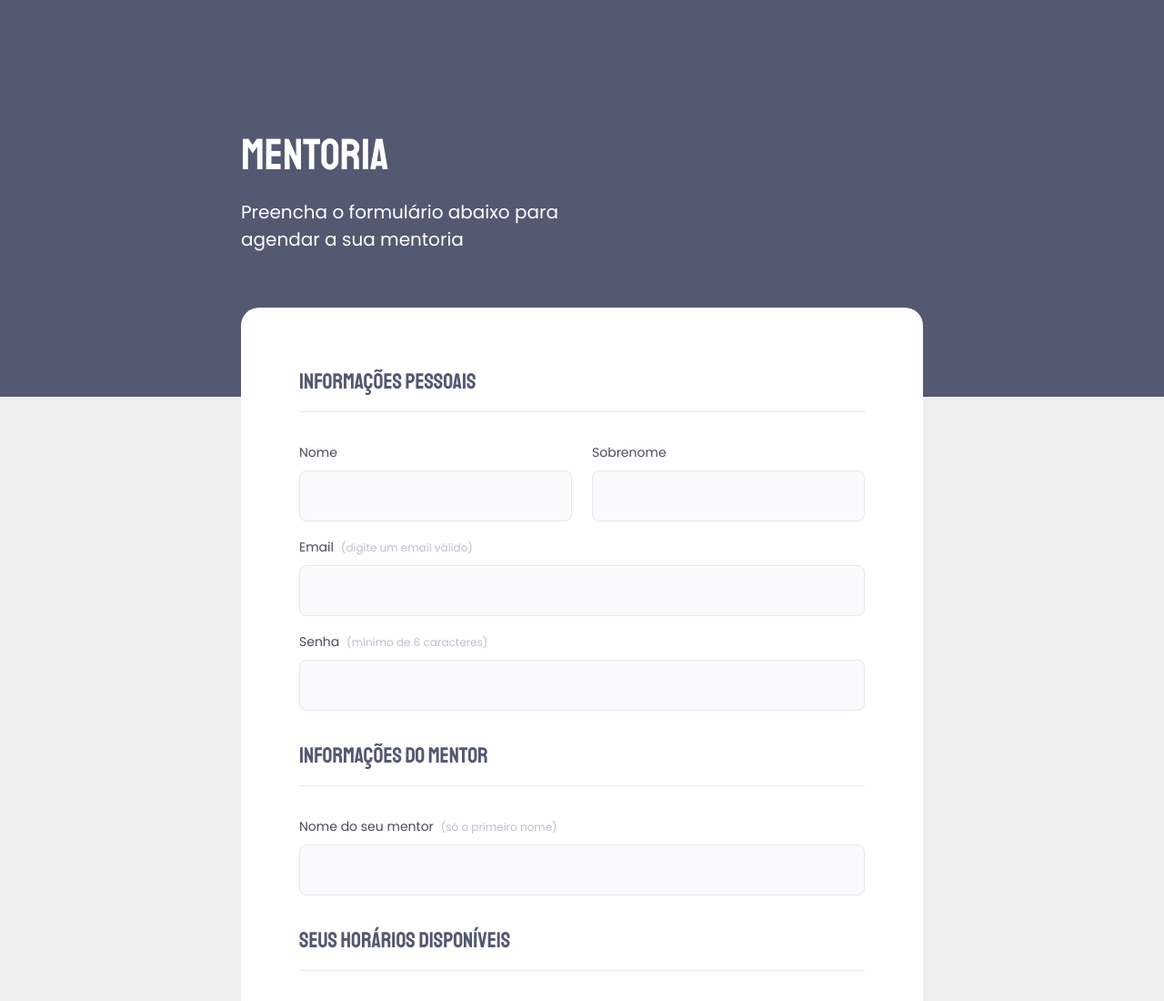
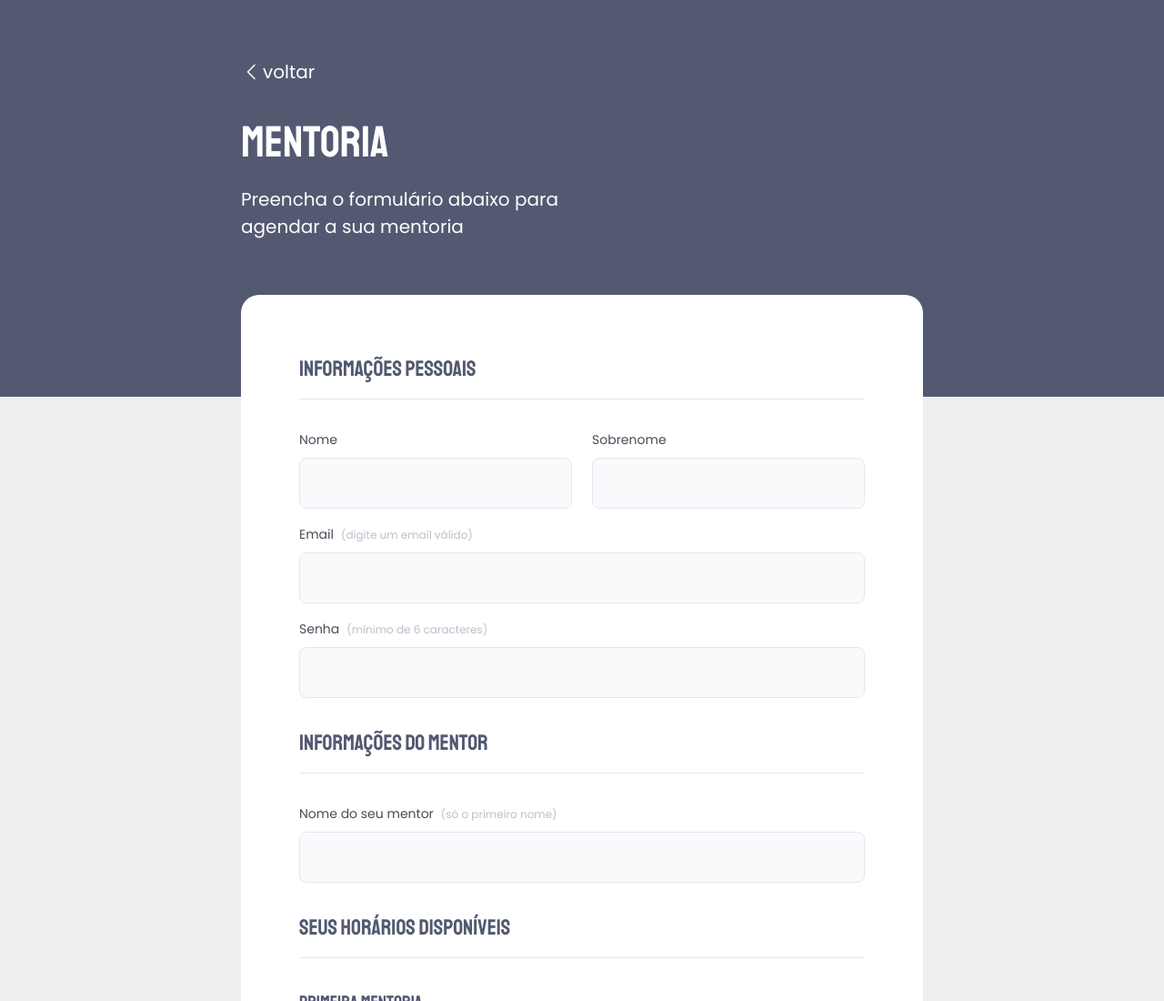
Before and after one commit to jhGomess/formulario-mentoria, a plain HTML site: page form-agende.html in a window 1280 px wide. Shown: the top 1100 px of the page at 91% size. Drawn offline with Linux system fonts and the light colour scheme.

Commit message:
adicionado as navegações entre a tela de menu e os formulários.

```diff
--- a/agende.css
+++ b/agende.css
@@ -48,7 +48,28 @@ body:before {
   width: 75rem;
   margin-inline: auto;
 
-  padding-top: 14rem;
+  padding-top: 6.4rem;
+}
+
+nav {
+  margin-bottom: 3.2rem;
+}
+
+nav a {
+  display: flex;
+  align-items: center;
+  text-decoration: none;
+}
+
+nav a:hover {
+  transform: scale(1.01);
+  font-weight: 500;
+  cursor: pointer;
+}
+
+nav span {
+  color: #fff;
+  font-size: 2rem;
 }
 
 header {
--- a/avalie.css
+++ b/avalie.css
@@ -49,9 +49,30 @@ body::before {
   margin-inline: auto;
 }
 
+nav {
+  padding-top: 4rem;
+}
+
+nav a {
+  display: flex;
+  align-items: center;
+  text-decoration: none;
+}
+
+nav a:hover {
+  transform: scale(1.01);
+  font-weight: 500;
+  cursor: pointer;
+}
+
+nav span {
+  color: #fff;
+  font-size: 2rem;
+}
+
 header {
   width: 39rem;
-  margin: 10.6rem auto 3.2rem;
+  margin: 3.6rem auto 3.2rem;
   text-align: center;
 }
 
--- a/form-agende.html
+++ b/form-agende.html
@@ -16,6 +16,13 @@
   </head>
   <body>
     <div class="page">
+      <nav>
+        <a href="./index.html">
+          <img src="./assets/arrow.svg" alt="seta apontando para a esquerda." />
+          <span>voltar</span>
+        </a>
+      </nav>
+
       <header>
         <h1>Mentoria</h1>
         <p>Preencha o formulário abaixo para agendar a sua mentoria</p>
```
Also changed, not shown: form-avalie.html (+7 -0 lines), index.html (+1 -1 lines), assets/arrow.svg (added).
